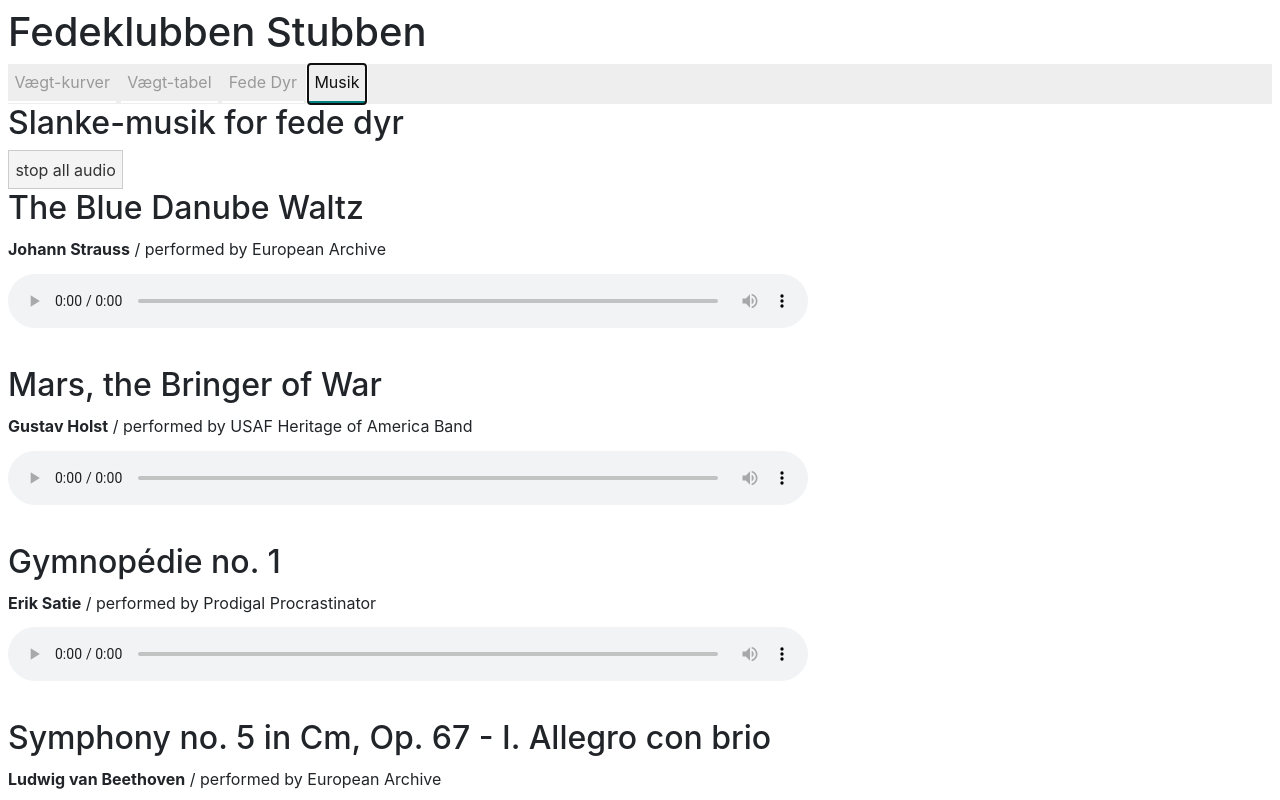
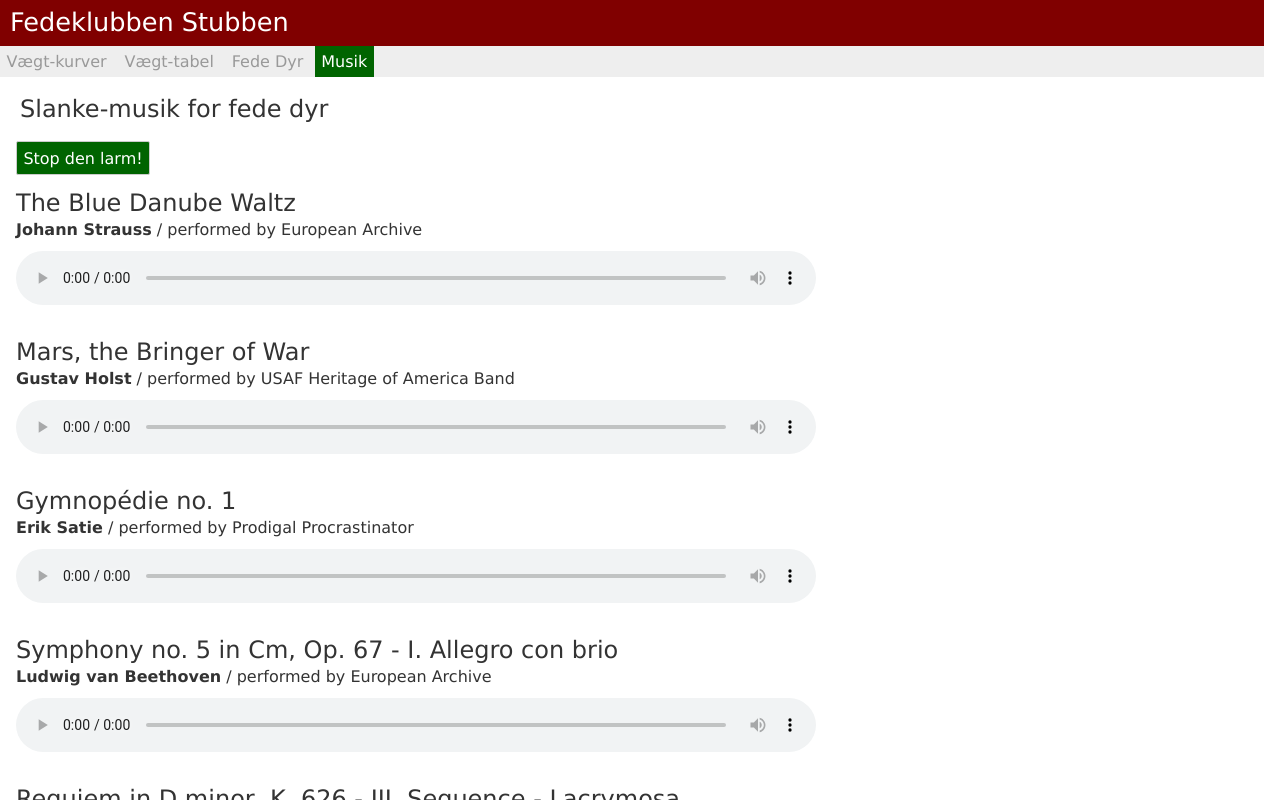
Before and after one commit to tomkaul/fedeklubben-svelte, a Svelte app: page / in a window 1280 px wide. Both pictures are taken after a click on the button "Musik". Shown: the top 800 px of the page. Built offline with nearby package versions, Linux system fonts and the light colour scheme.

Commit message:
Mostly styling

```diff
--- a/src/App.svelte
+++ b/src/App.svelte
@@ -3,15 +3,36 @@
 	import data from './data.js';
 </script>
 
-<svelte:head>
-  <link rel="stylesheet" href="https://maxcdn.bootstrapcdn.com/bootstrap/4.4.1/css/bootstrap.min.css">
-  <script src="https://ajax.googleapis.com/ajax/libs/jquery/3.4.1/jquery.min.js"></script>
-  <script src="https://maxcdn.bootstrapcdn.com/bootstrap/4.4.1/js/bootstrap.min.js"></script>
-</svelte:head>
+<style>
+body {
+  font: normal 16px/1 Verdana;
+  box-sizing: content-box;
+  padding: 0px;
+	margin: -8px;
+	position: auto;
+	/* background-color: linen; */
+}
+#headline {
+	font-family: Verdana, Geneva, Tahoma, sans-serif;
+	font-size: 1.6em;
+	font-weight: normal;
+	color: white;
+	background-color: #800000;
+	margin-left: 20px;
+	padding: 10px;
+	margin: 0 0 0px 0px;
+	/* border: 1px solid red; */
+}
+h2 {
+	margin-left: 20px;
+	font-weight: normal;
+}
+</style>
 
-<h1>
+<body>
+<div id="headline">
 	Fedeklubben Stubben
-</h1>
+</div>
 <Tabs>
 	<TabList>
 		<Tab>Vægt-kurver</Tab>
@@ -40,3 +61,4 @@
 		<Music/>
 	</TabPanel>
 </Tabs>
+</body>
--- a/src/AudioPlayer.svelte
+++ b/src/AudioPlayer.svelte
@@ -32,8 +32,8 @@
 </script>
 
 <style>
-	article { margin: 0 0 1em 0; max-width: 800px }
-	h2, p { margin: 0 0 0.3em 0; }
+	article { margin: 0 0 1em 1em; max-width: 800px }
+	h2, p { margin: 0 0 0.3em 0; font-weight: normal; }
 	audio { width: 100%; margin: 0.5em 0 1em 0; }
 	.playing { color: #ff3e00; }
 </style>
--- a/src/Music.svelte
+++ b/src/Music.svelte
@@ -2,8 +2,16 @@
 	import AudioPlayer, { stopAll } from './AudioPlayer.svelte';
 </script>
 
+<style>
+	button {
+		margin: 0 0 1em 1em;
+		background-color: darkgreen;
+		color: white;
+	}
+</style>
+
 <button on:click={stopAll}>
-	stop all audio
+	Stop den larm!
 </button>
 
 <!-- https://musopen.org/music/9862-the-blue-danube-op-314/ -->
--- a/src/Tab.svelte
+++ b/src/Tab.svelte
@@ -12,15 +12,17 @@
 	button {
 		background: none;
 		border: none;
-		border-bottom: 2px solid white;
+		/* border-bottom: 2px solid white; */
 		border-radius: 0;
 		margin: 0;
 		color: #999;
 	}
 
 	.selected {
-		border-bottom: 3px solid teal;
-		color: #111;
+		/* border-bottom: 3px solid teal; */
+		color: white;
+		background-color: darkgreen;
+		font-weight: normal;
 	}
 </style>
 
--- a/src/TabList.svelte
+++ b/src/TabList.svelte
@@ -5,5 +5,6 @@
 <style>
 	.tab-list {
 		background-color: #eee;
+		/* border: 1px solid red; */
 	}
 </style>
--- a/src/Table.svelte
+++ b/src/Table.svelte
@@ -20,9 +20,9 @@
   }
   // Now the content
   const rowGen = {
-    'Startvægt': get_start_weight,
-    'Nuv.vægt' : get_current_weight,
-    'Vægttab'  : get_weight_loss
+    'Startvægt (kg)': get_start_weight,
+    'Nuv.vægt (kg)' : get_current_weight,
+    'Vægttab (kg)'  : get_weight_loss
   };
   var rows = [];
   var i = 0;
@@ -36,12 +36,28 @@
   }
 </script>
 
-<svelte:head>
-  <link rel="stylesheet" href="https://maxcdn.bootstrapcdn.com/bootstrap/4.4.1/css/bootstrap.min.css">
-  <script src="https://ajax.googleapis.com/ajax/libs/jquery/3.4.1/jquery.min.js"></script>
-  <script src="https://maxcdn.bootstrapcdn.com/bootstrap/4.4.1/js/bootstrap.min.js"></script>
-</svelte:head>
+<style>
+.table {
+  font-family: "Trebuchet MS", Verdana, sans-serif;
+  border-collapse: collapse;
+  width: 100%;
+}
 
+.table td, .table th {
+  border: 1px solid #ddd;
+  padding: 8px;
+  text-align: center;
+}
+
+.table tr:nth-child(even){background-color: #f2f2f2;}
+
+.table th {
+  padding-top: 12px;
+  padding-bottom: 12px;
+  background-color: #4CAF50;
+  color: white;
+}
+</style>
 
 <table class="table table-striped">
   <thead class='thead-dark'>
```
